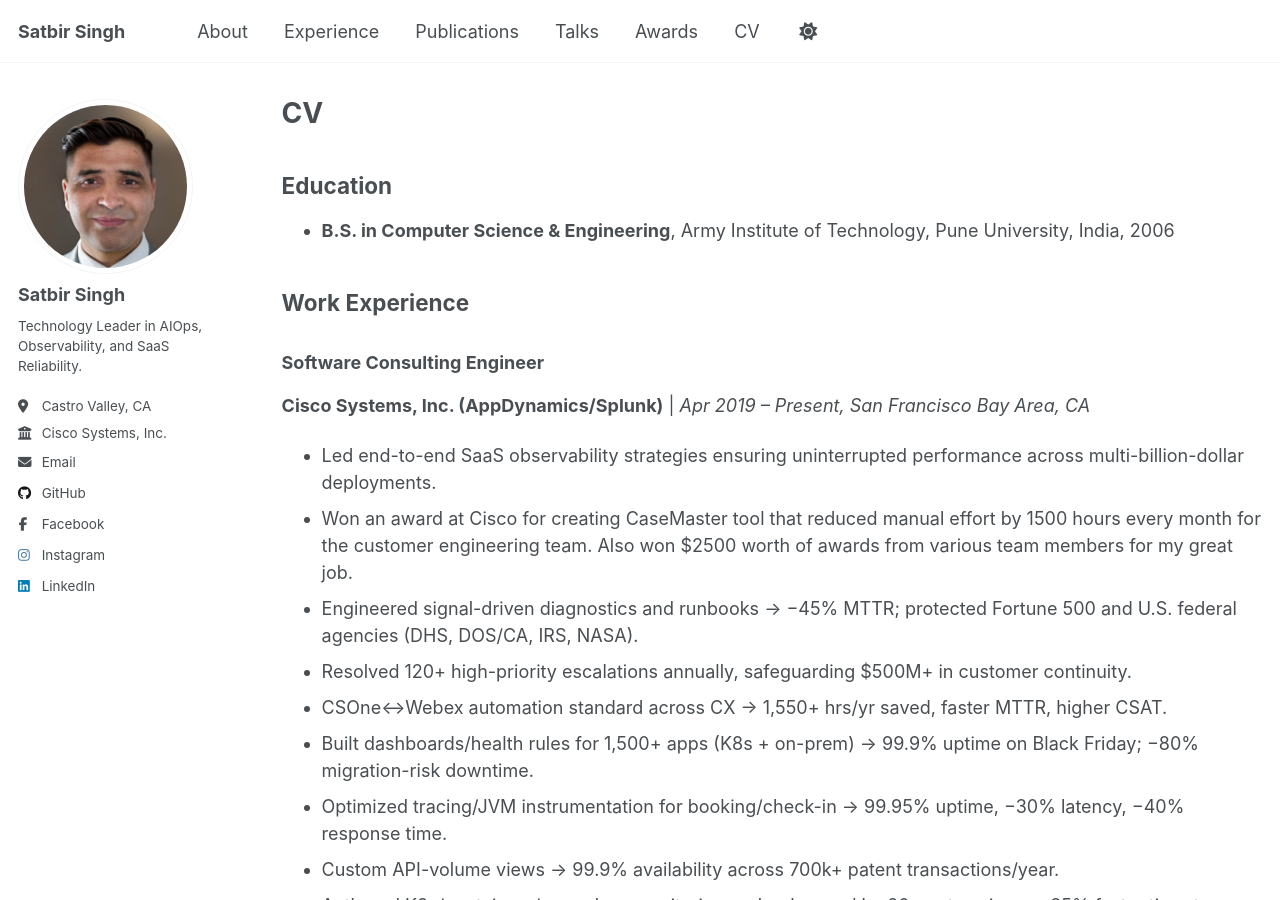
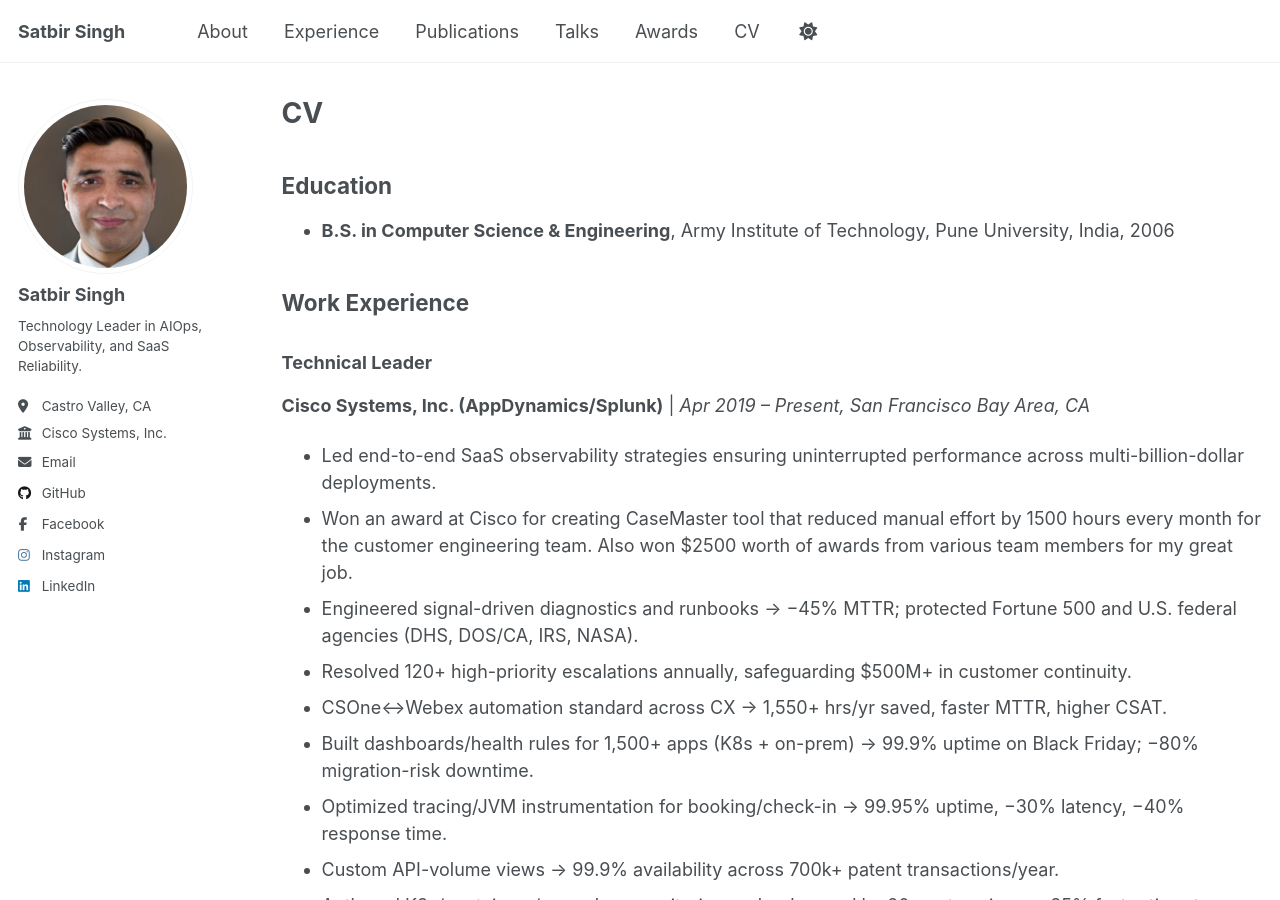
Before and after one commit to geekysatbir/geekysatbir.github.io, a Jekyll site: the page built from _pages/cv.md, in a window 1280 px wide and 900 px high. Built offline with Jekyll 4.4.1, drawn with Linux system fonts in a browser that asks for light colours; a script that is not in the unit is left out.

Commit message:
cisco design

```diff
--- a/_pages/cv.md
+++ b/_pages/cv.md
@@ -11,7 +11,7 @@
 * **B.S. in Computer Science & Engineering**, Army Institute of Technology, Pune University, India, 2006
 
 ## Work Experience
-### Software Consulting Engineer
+### Technical Leader
 **Cisco Systems, Inc. (AppDynamics/Splunk)** | *Apr 2019 – Present, San Francisco Bay Area, CA*
 
 - Led end-to-end SaaS observability strategies ensuring uninterrupted performance across multi-billion-dollar deployments.
```
